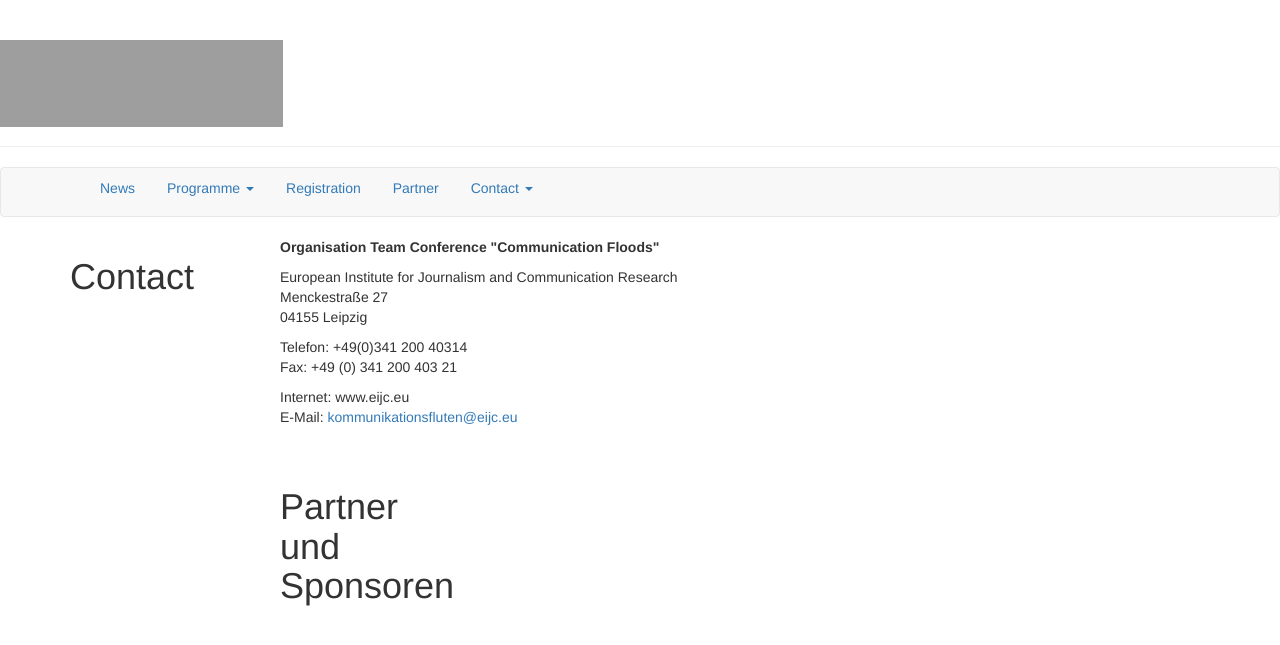
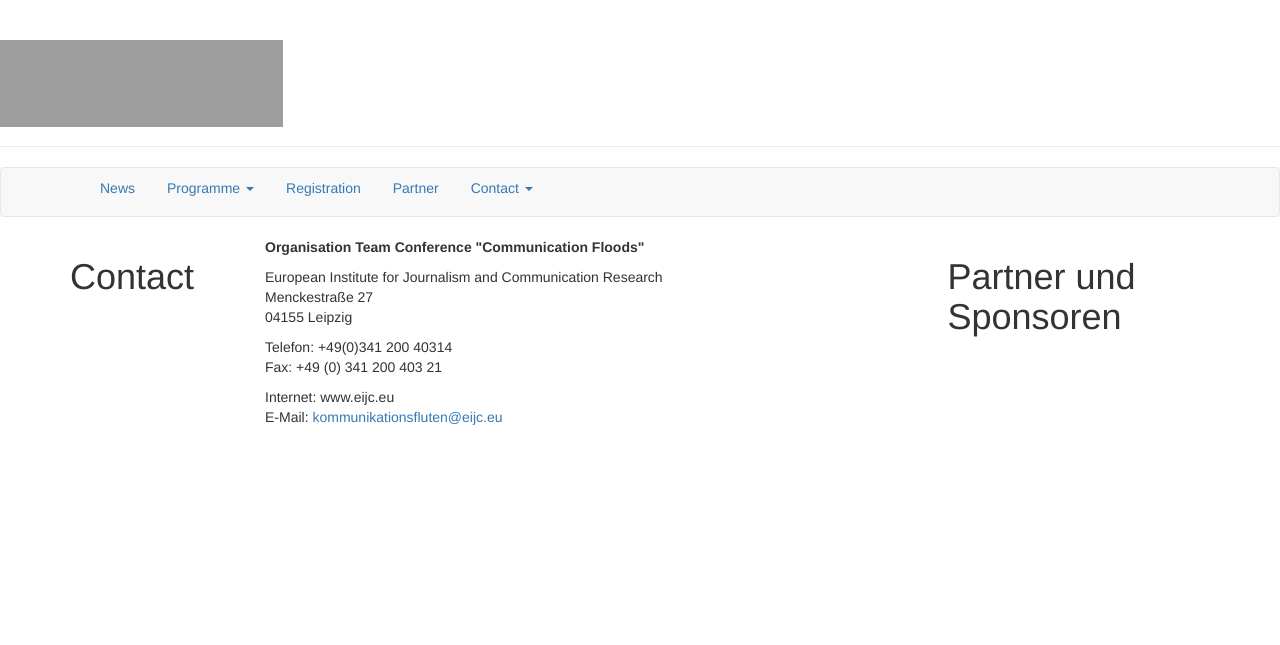
Before and after one commit to susedev/test, a Jekyll site: the page built from contact.html, in a window 1280 px wide. Shown: the top 645 px of the page. Built offline with Jekyll 4.4.1, drawn with Linux system fonts in a browser that asks for light colours; nearby versions of some CDN libraries; grey boxes are pictures that could not be loaded.

Commit message:
Update page.html

```diff
--- a/_layouts/page.html
+++ b/_layouts/page.html
@@ -14,15 +14,10 @@ layout: base
     <div class="col-md-2">
        <h1>{{ page.title }}</h1>
     </div>
-    <div class="col-md-7">
-      <div class="container">
-        <div class="row">
-          <div class="col-md-6">
+    <div class="col-md-6">
             {{ content }}
-          </div>
-          <div class="col-md-1">
-          </div>
-        </div>
+    </div>
+     <div class="col-md-1">
     </div>
     <div class="col-md-3">
       <h1>Partner und Sponsoren</h1>
```
